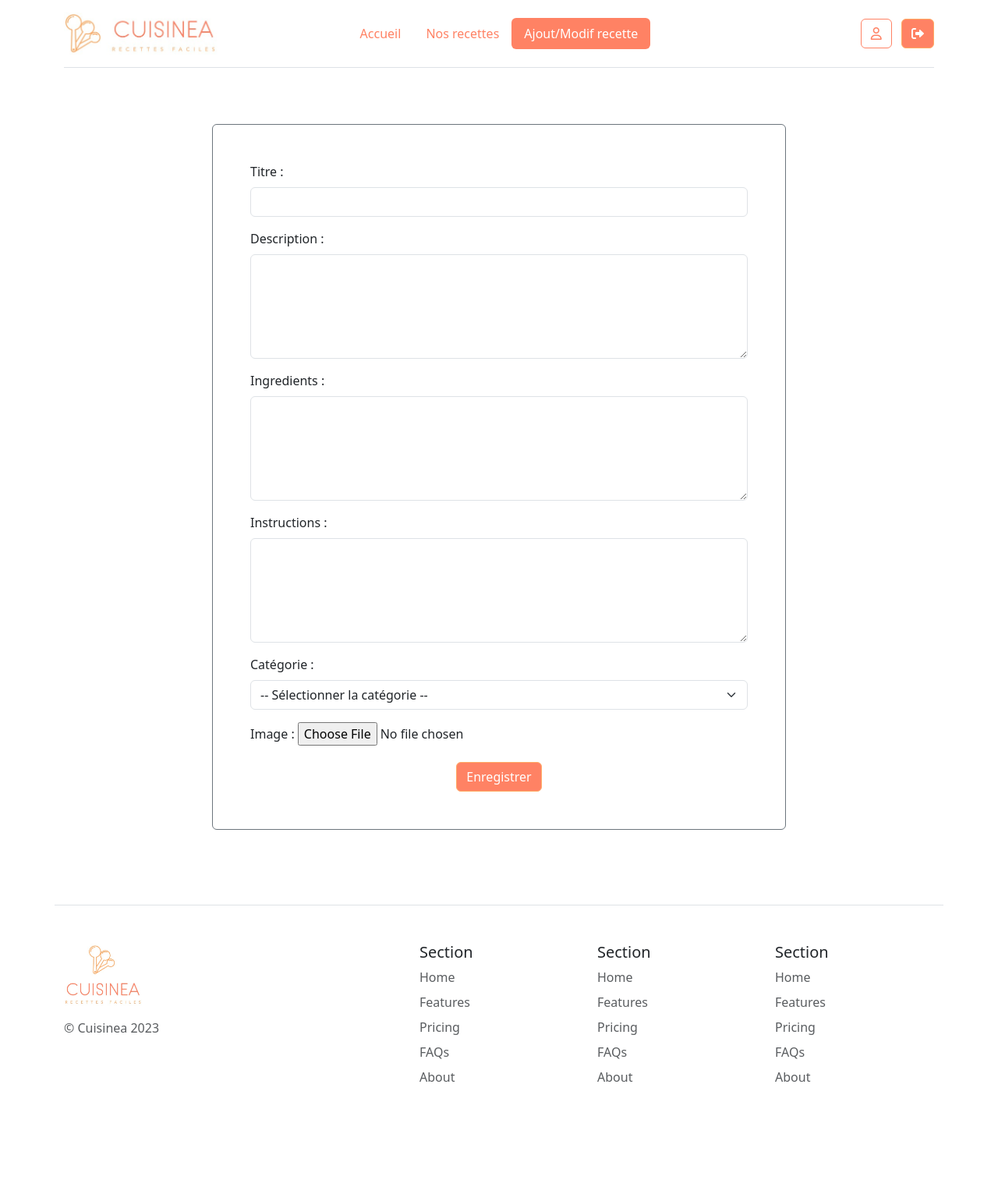
After one commit to Melissa-code/Cuisinea, a PHP site: page /ajout_modification_recette.php in a window 1280 px wide. The commit adds this page. Shown: the whole page at 78% size. Run offline with PHP 8.4, Linux system fonts and the light colour scheme.

Commit message:
display 6 recipes on the home page & create a new recipe by a form

```diff
--- /dev/null
+++ b/ajout_modification_recette.php
@@ -0,0 +1,69 @@
+<?php
+require_once("templates/header.php");
+require_once("lib/recipe.php");
+require_once("lib/tools.php");
+
+if(isset($_POST['saveRecipe'])) {
+    //var_dump($_POST);
+    $resultat = saveRecipe($pdo, (int)$_POST['category_id'], $_POST['title'], $_POST['description'], $_POST['ingredients'], $_POST['instructions'], null);
+    var_dump($resultat);
+ }
+
+?>
+
+<!-- Main -->
+
+<main class="container h-100">
+
+    <div class="row d-flex justify-content-center align-items-center py-5">
+        <div class="col-md-10 col-lg-8">
+
+            <form action="ajout_modification_recette.php" method="POST" enctype="multipart/form-data" class="border border-secondary rounded p-5">
+                <!-- Titre -->
+                <div class="mb-3">
+                    <label for="title" class="form-label">Titre :</label>
+                    <input type="text" name="title" id="title" class="form-control">
+                </div>
+                <!-- Description -->
+                <div class="mb-3">
+                    <label for="description" class="form-label">Description :</label>
+                    <textarea name="description" id="description" cols="30" rows="5" class="form-control"></textarea>
+                </div>
+                <!-- Ingredients -->
+                <div class="mb-3">
+                    <label for="ingredients" class="form-label">Ingredients :</label>
+                    <textarea name="ingredients" id="ingredients" cols="30" rows="5" class="form-control"></textarea>
+                </div>
+                <!-- Instructions -->
+                <div class="mb-3">
+                    <label for="instructions" class="form-label">Instructions :</label>
+                    <textarea name="instructions" id="instructions" cols="30" rows="5" class="form-control"></textarea>
+                </div>
+                <!-- Catégorie -->
+                <div class="mb-3">
+                    <label for="category" class="form-label">Catégorie :</label>
+                    <select name="category_id" id="category" class="form-select">
+                        <option value="">-- Sélectionner la catégorie -- </option>
+                        <option value="1">Entrée</option>
+                        <option value="2">Plat</option>
+                        <option value="3">Dessert</option>
+                    </select>
+                </div>
+                <!-- Image -->
+                <div class="mb-3">
+                    <label for="image" class="form-label">Image :</label>
+                    <input type="file" name="image" id="image">
+                </div>
+
+                <!-- Submit button -->
+                <div class="mt-3 w-100 text-center">
+                    <input type="submit" name="saveRecipe" value="Enregistrer" class="btn btn-primary">
+                </div>
+            </form>
+
+        </div>
+    </div>
+
+</main>
+
+<?php require_once("templates/footer.php"); ?>
--- a/index.php
+++ b/index.php
@@ -2,6 +2,7 @@
     require_once("templates/header.php");
     require_once("lib/recipe.php");
 
+    $recipes = getRecipes($pdo, _HOME_RECIPES_LIMIT_);
 ?>
 
     <!-- Main -->
--- a/lib/config.php
+++ b/lib/config.php
@@ -2,8 +2,10 @@
 
 define('_RECIPES_IMG_PATH_', 'uploads/recipes/');
 define('_ASSETS_IMG_PATH_', 'assets/images/'); // default image
+define('_HOME_RECIPES_LIMIT_', 6);
 
 $mainMenu = [
-    "index.php" => "accueil" ,
-    "recettes.php" => "recettes"
+    "index.php" => "Accueil" ,
+    "recettes.php" => "Nos recettes",
+    "ajout_modification_recette.php" => "Ajout/Modif recette"
 ];
--- a/lib/recipe.php
+++ b/lib/recipe.php
@@ -14,7 +14,7 @@ function getRecipeById(PDO $pdo, int $id) {
 }
 
 /**
- * display a default image if it doesn't exist in the database
+ * Display a default image if it doesn't exist in the database
  * @param string|null $image
  * @return string|null
  */
@@ -25,3 +25,50 @@ function getRecipeImage(string|null $image) {
         return _RECIPES_IMG_PATH_.$image;
     }
 }
+
+/**
+ * Get all the recipes or limit number only ($limit is optional : for the home page)
+ * @param PDO $pdo
+ * @param int|null $limit
+ * @return array
+ */
+function getRecipes(PDO $pdo, int $limit = null) {
+    /* To get random recipes */
+    //$sql = "SELECT * from recipes ORDER BY RAND() DESC";
+    $sql = "SELECT * from recipes ORDER BY id DESC";
+
+    if($limit) {
+        $sql .= " LIMIT :limit";
+    }
+    $query = $pdo->prepare($sql);
+    if($limit) {
+        $query->bindParam(":limit", $limit, PDO::PARAM_INT);
+    }
+
+    $query->execute();
+    return $query->fetchAll();
+}
+
+/**
+ * Create a new recipe
+ *
+ * @param PDO $pdo
+ * @param int $category_id
+ * @param string $title
+ * @param string $description
+ * @param string $ingredients
+ * @param string $instructions
+ * @param string|null $image
+ * @return bool
+ */
+function saveRecipe(PDO $pdo, int $category_id, string $title, string $description, string $ingredients, string $instructions, string|null $image) {
+    $sql = "INSERT INTO recipes (id, category_id, title, description, ingredients, instructions, image) VALUES (NULL, :category_id, :title, :description, :ingredients, :instructions, :image)";
+    $query = $pdo->prepare($sql);
+    $query->bindParam(":category_id", $category_id, PDO::PARAM_INT);
+    $query->bindParam(":title", $title, PDO::PARAM_STR);
+    $query->bindParam(":description", $description, PDO::PARAM_STR);
+    $query->bindParam(":ingredients", $ingredients, PDO::PARAM_STR);
+    $query->bindParam(":instructions", $instructions, PDO::PARAM_STR);
+    $query->bindParam(":image", $image, PDO::PARAM_STR);
+    return $query->execute();
+}
--- a/recette.php
+++ b/recette.php
@@ -42,7 +42,7 @@
 
             <div class="row flex-lg-row-reverse align-items-center g-5 py-5">
                 <h2>Instructions</h2>
-                <ol class="list-group">
+                <ol class="list-group list-group-numbered">
                     <?php foreach($instructions as $key => $instruction) :?>
                         <li class="list-group-item"><?= $instruction ?></li>
                     <?php endforeach; ?>
```
Also changed, not shown: recettes.php (+7 -5 lines).
